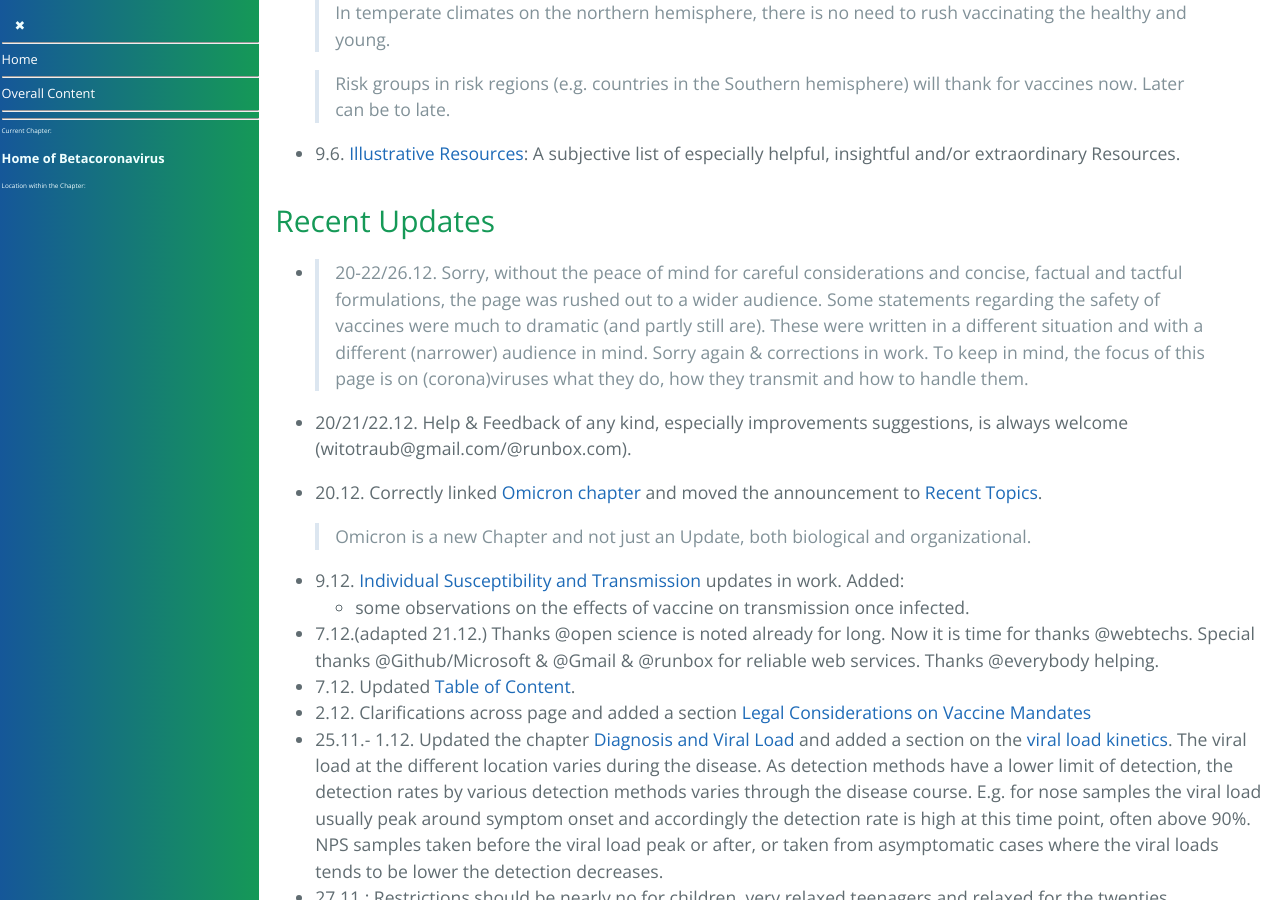
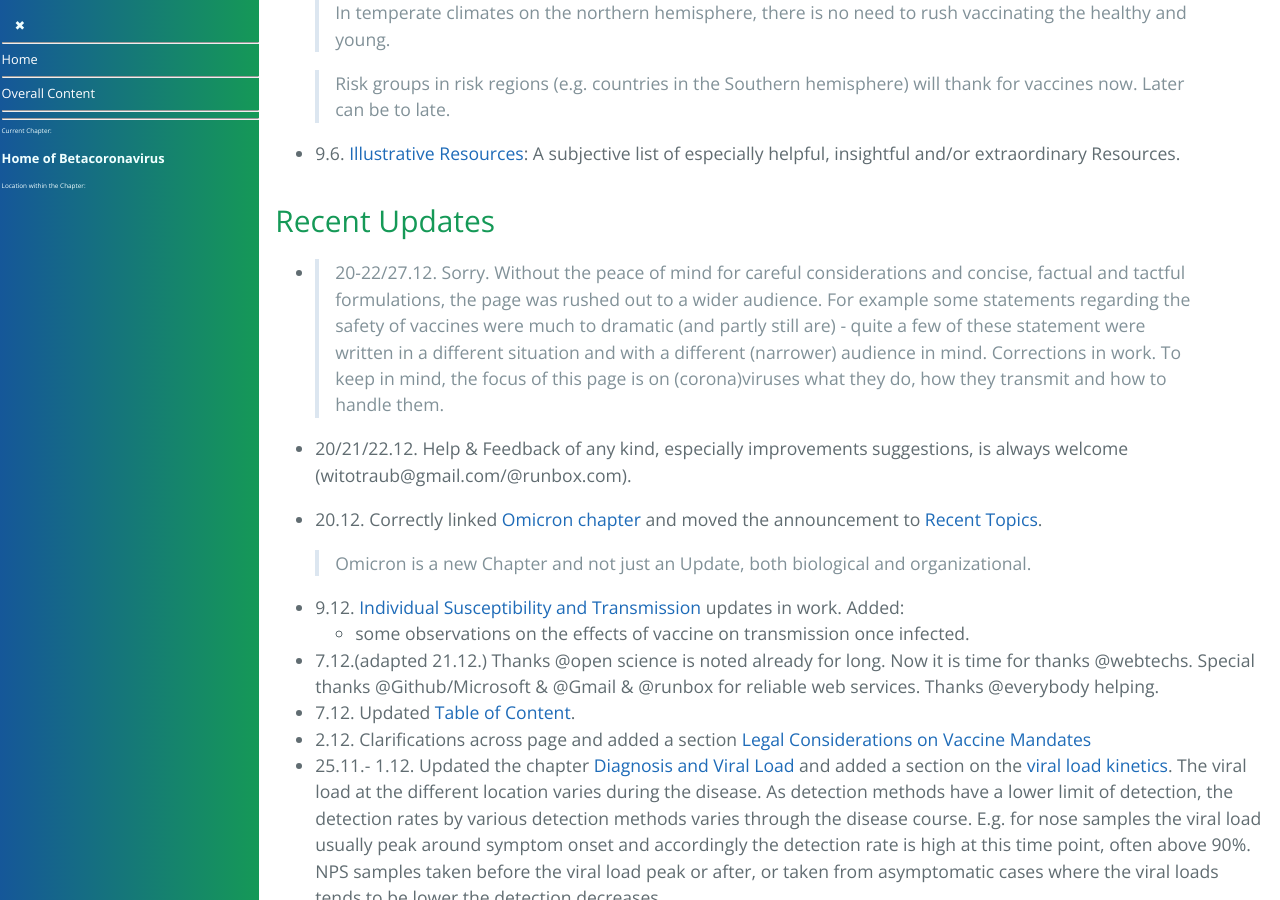
Before and after one commit to forestgrape/coronavirus, a Jekyll site: the page built from index.md, in a window 1280 px wide and 900 px high, scrolled down 2880 px. Built offline with Jekyll 4.4.1, drawn with Linux system fonts in a browser that asks for light colours; our own code applies the rules of GitHub Pages for plain Markdown files.

Commit message:
Formulations

```diff
--- a/index.md
+++ b/index.md
@@ -82,7 +82,7 @@
 
 <!-- 5.12.21: As RNA vaccines turned out they don't tame SARS-CoV-2, from a coronavirus perspective alone one should stop mass vaccination.-->
 
-- > 20-22/26.12. Sorry, without the peace of mind for careful considerations and concise, factual and tactful formulations, the page was rushed out to a wider audience. Some statements regarding the safety of vaccines were much to dramatic (and partly still are). These were written in a different situation and with a different (narrower) audience in mind. Sorry again & corrections in work. To keep in mind, the focus of this page is on (corona)viruses what they do, how they transmit and how to handle them.
+- > 20-22/27.12. Sorry. Without the peace of mind for careful considerations and concise, factual and tactful formulations, the page was rushed out to a wider audience. For example some statements regarding the safety of vaccines were much to dramatic (and partly still are) - quite a few of these statement were written in a different situation and with a different (narrower) audience in mind. Corrections in work. To keep in mind, the focus of this page is on (corona)viruses what they do, how they transmit and how to handle them.
 
 - 20/21/22.12. Help & Feedback of any kind, especially improvements suggestions, is always welcome (witotraub@gmail.com/@runbox.com).
 
```
